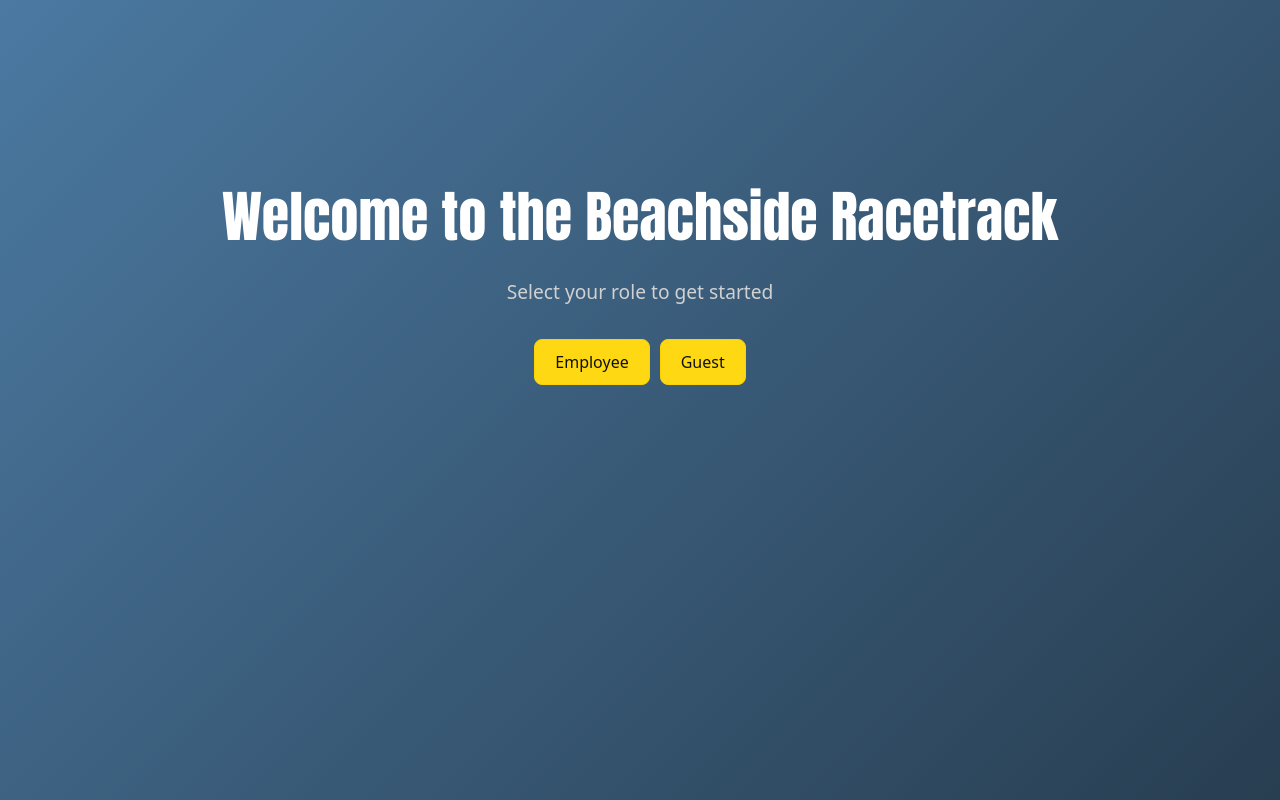
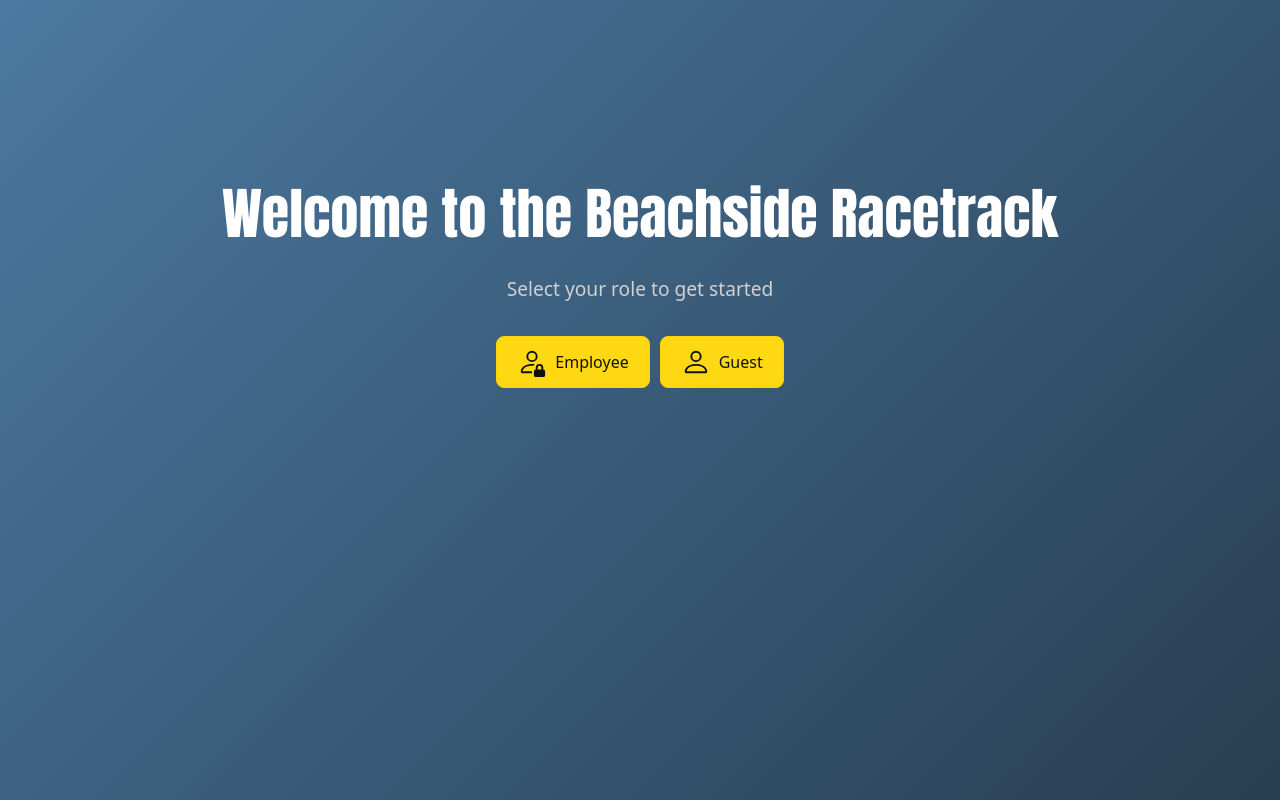
Before and after one commit to TigerTimofey/racetrack-info-screens, a React (Create React App) app: page / in a window 1280 px wide. Built offline with nearby package versions, Linux system fonts and the light colour scheme.

Commit message:
icons a positions

```diff
--- a/src/components/welcome-page/WelcomePage.css
+++ b/src/components/welcome-page/WelcomePage.css
@@ -39,6 +39,11 @@
   font-weight: 500;
   cursor: pointer;
   transition: background-color 0.3s ease, border-color 0.3s ease;
+
+  display: flex;
+  align-items: center;
+  justify-content: center;
+  gap: 8px;
 }
 
 .user-type-button:hover {
@@ -49,6 +54,11 @@
 .user-type-button.selected {
   background: #f7ca00;
   border-color: #f2c200;
+}
+
+.user-type-button svg {
+  display: block;
+  vertical-align: middle;
 }
 
 .role-selection-placeholder {
--- a/src/components/welcome-page/WelcomePage.jsx
+++ b/src/components/welcome-page/WelcomePage.jsx
@@ -39,6 +39,16 @@
           }`}
           onClick={() => setUserType("Employee")}
         >
+          <svg
+            xmlns="http://www.w3.org/2000/svg"
+            width="30"
+            height="30"
+            fill="currentColor"
+            className="bi bi-person-lock"
+            viewBox="0 0 16 16"
+          >
+            <path d="M11 5a3 3 0 1 1-6 0 3 3 0 0 1 6 0M8 7a2 2 0 1 0 0-4 2 2 0 0 0 0 4m0 5.996V14H3s-1 0-1-1 1-4 6-4q.845.002 1.544.107a4.5 4.5 0 0 0-.803.918A11 11 0 0 0 8 10c-2.29 0-3.516.68-4.168 1.332-.678.678-.83 1.418-.832 1.664zM9 13a1 1 0 0 1 1-1v-1a2 2 0 1 1 4 0v1a1 1 0 0 1 1 1v2a1 1 0 0 1-1 1h-4a1 1 0 0 1-1-1zm3-3a1 1 0 0 0-1 1v1h2v-1a1 1 0 0 0-1-1" />
+          </svg>
           Employee
         </button>
         <button
@@ -47,6 +57,16 @@
           }`}
           onClick={() => setUserType("Guest")}
         >
+          <svg
+            xmlns="http://www.w3.org/2000/svg"
+            width="30"
+            height="30"
+            fill="currentColor"
+            className="bi bi-person"
+            viewBox="0 0 16 16"
+          >
+            <path d="M8 8a3 3 0 1 0 0-6 3 3 0 0 0 0 6m2-3a2 2 0 1 1-4 0 2 2 0 0 1 4 0m4 8c0 1-1 1-1 1H3s-1 0-1-1 1-4 6-4 6 3 6 4m-1-.004c-.001-.246-.154-.986-.832-1.664C11.516 10.68 10.289 10 8 10s-3.516.68-4.168 1.332c-.678.678-.83 1.418-.832 1.664z" />
+          </svg>
           Guest
         </button>
       </div>
```
